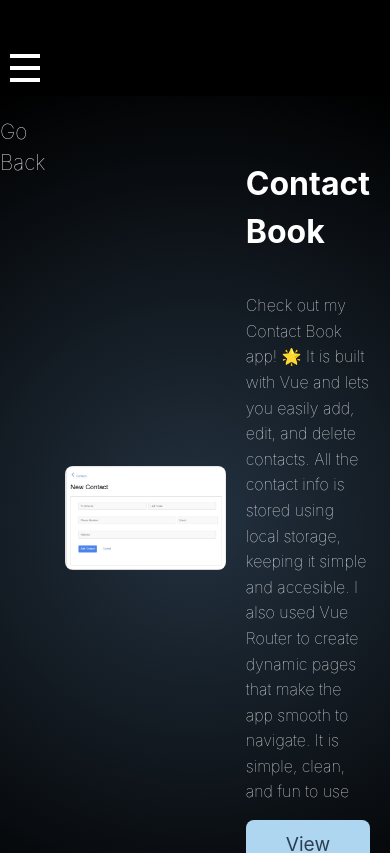
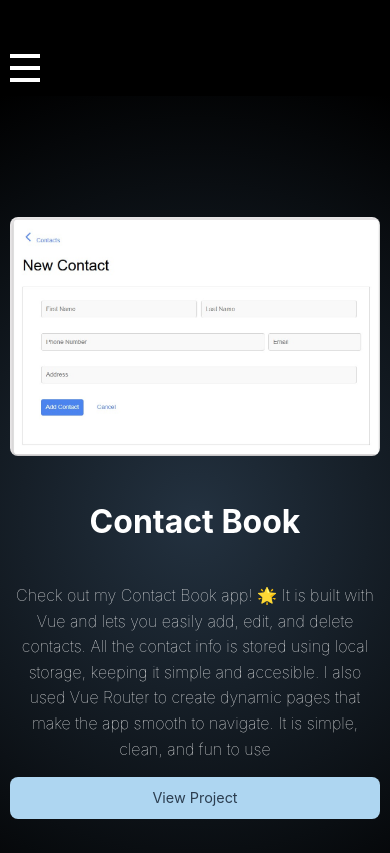
Before and after one commit to muri0031/my-vue-app, a Vue app: page /projects/contact-book in a window 390 px wide. Shown: the top 853 px of the page. Built offline with nearby package versions, Linux system fonts and the light colour scheme; a web font is replaced by a local one.

Commit message:
responsive for tblet and mobile

```diff
--- a/src/views/ProjectDetail.vue
+++ b/src/views/ProjectDetail.vue
@@ -262,6 +262,55 @@ h2{
 }
 
 
+/* Media Queries for Responsiveness */
+@media (max-width: 768px) {
+  .project-detail {
+    flex-direction: column; /* Stack items vertically on smaller screens */
+    padding: 10px; /* Reduce padding */
+  }
+
+  .image-container {
+    margin-right: 0; /* Remove right margin */
+    margin-bottom: 20px; /* Add space below the image */
+  }
+
+  .description-container {
+    text-align: center; /* Center text on smaller screens */
+  }
+
+  .go-back-button, .view-project-button {
+    font-size: 1em; /* Adjust button font size */
+  }
+
+  .persona-images {
+    flex-direction: column; /* Stack images vertically on smaller screens */
+    align-items: center; /* Center images horizontally */
+  }
+
+  .persona-images img {
+    margin: 10px 0; /* Space between images */
+    width: 80%; /* Adjust width for smaller screens */
+  }
+  .go-back-button {
+    display: none; /* Hide the button */
+  }
+}
+
+@media (max-width: 480px) {
+  .go-back-button, .view-project-button {
+    font-size: 0.9em; /* Further reduce button font size */
+  }
+
+  .case-study {
+    width: 90%; /* Make case study section wider */
+    margin-left: 5%; /* Center it */
+  }
+
+  .images-container {
+    width: 90%; /* Make images section wider */
+    margin-left: 5%; /* Center it */
+  }
+}
 
 
 </style>
```
